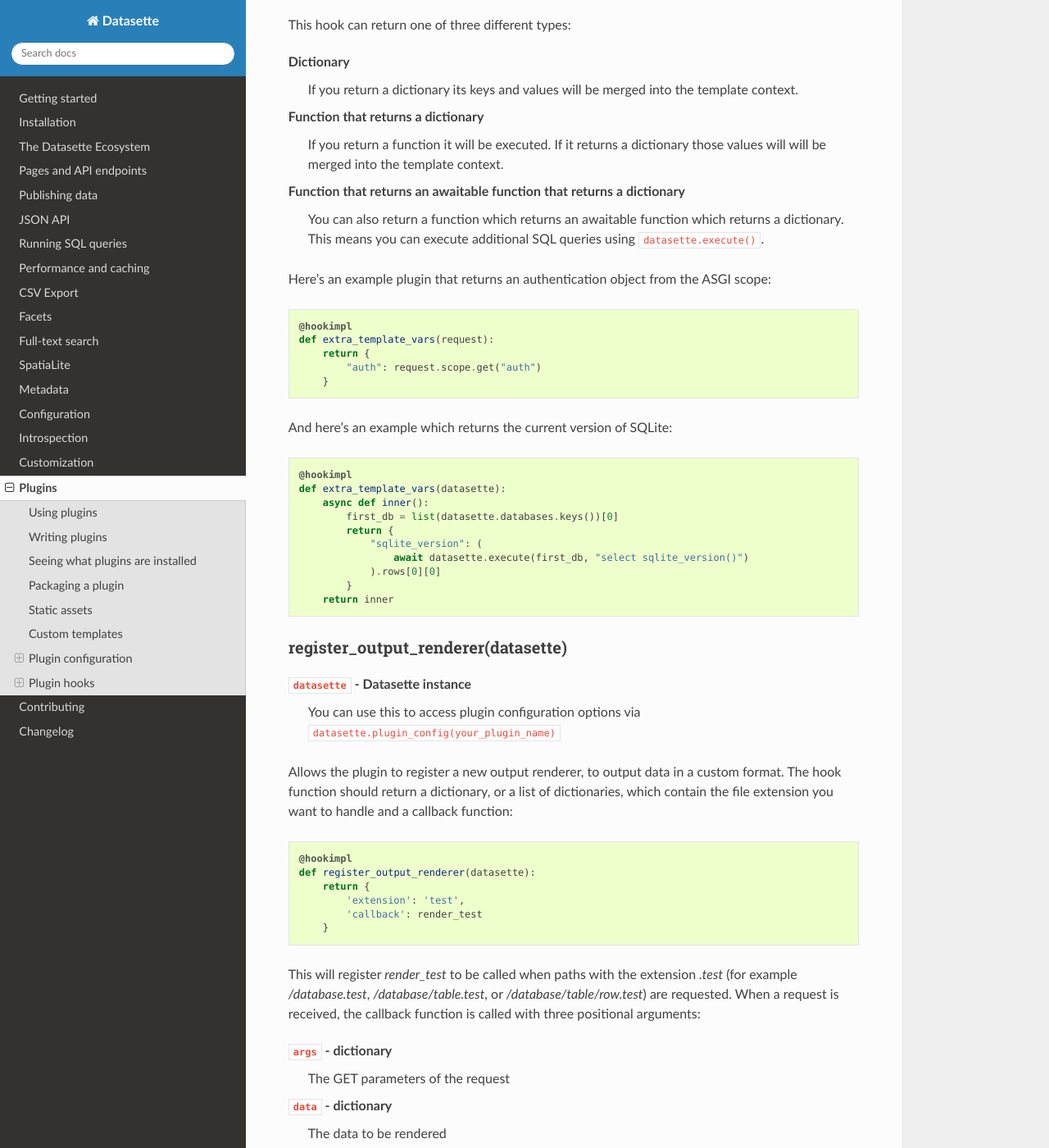
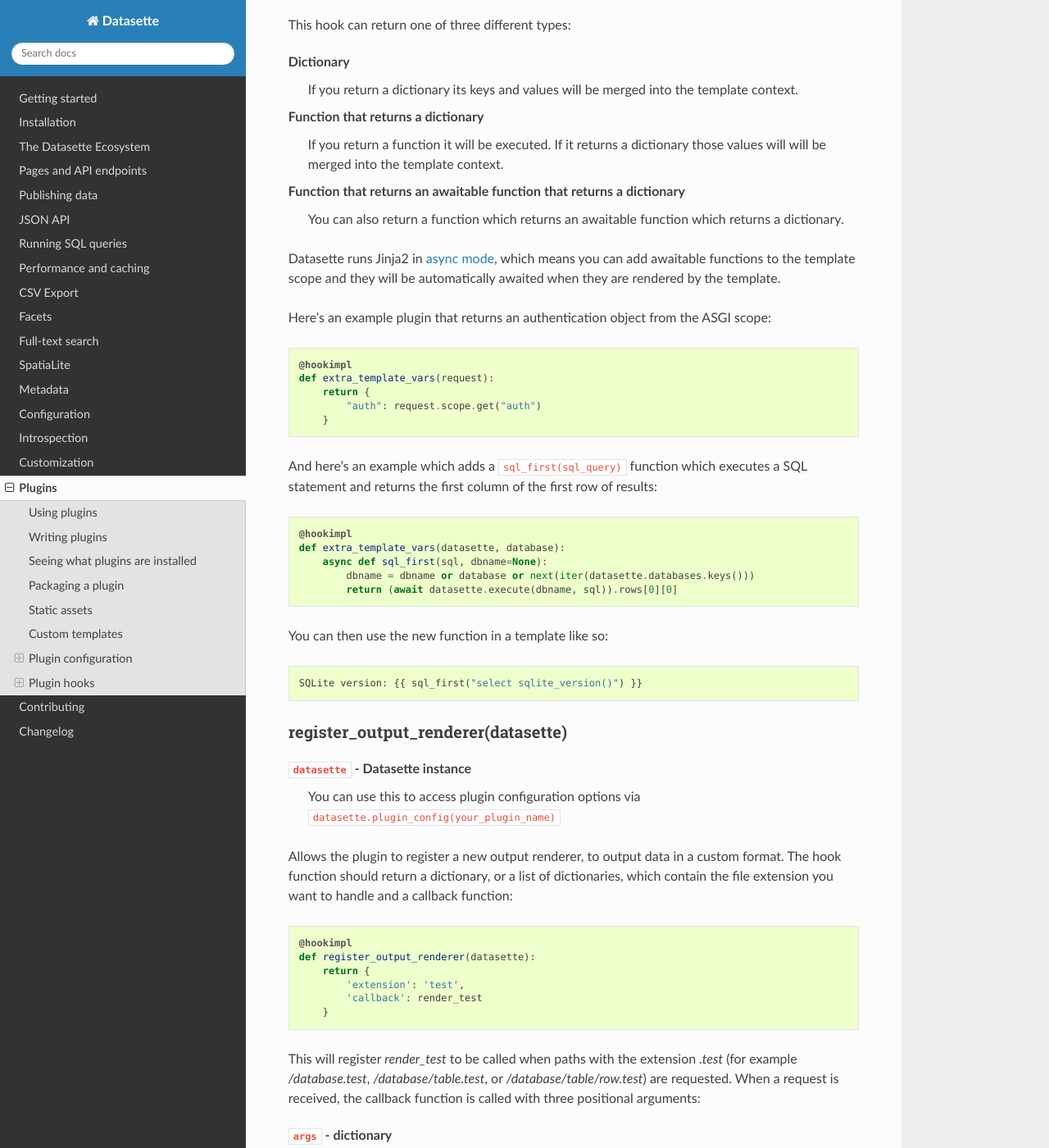
Before and after one commit to simonw/datasette, a Sphinx documentation site: the page built from docs/plugins.rst, in a window 1280 px wide and 1400 px high, scrolled down 12937 px. Shown: the whole window at 82% size. Built offline with Sphinx 7.4.7 and the Read the Docs theme 2.0.0, drawn with Linux system fonts in a browser that asks for light colours.

Commit message:
Render templates using Jinja async mode
Closes #628

```diff
--- a/docs/plugins.rst
+++ b/docs/plugins.rst
@@ -629,7 +629,9 @@
     If you return a function it will be executed. If it returns a dictionary those values will will be merged into the template context.
 
 Function that returns an awaitable function that returns a dictionary
-    You can also return a function which returns an awaitable function which returns a dictionary. This means you can execute additional SQL queries using ``datasette.execute()``.
+    You can also return a function which returns an awaitable function which returns a dictionary.
+
+Datasette runs Jinja2 in `async mode <https://jinja.palletsprojects.com/en/2.10.x/api/#async-support>`__, which means you can add awaitable functions to the template scope and they will be automatically awaited when they are rendered by the template.
 
 Here's an example plugin that returns an authentication object from the ASGI scope:
 
@@ -641,20 +643,19 @@
             "auth": request.scope.get("auth")
         }
 
-And here's an example which returns the current version of SQLite:
+And here's an example which adds a ``sql_first(sql_query)`` function which executes a SQL statement and returns the first column of the first row of results:
 
 .. code-block:: python
 
     @hookimpl
-    def extra_template_vars(datasette):
-        async def inner():
-            first_db = list(datasette.databases.keys())[0]
-            return {
-                "sqlite_version": (
-                    await datasette.execute(first_db, "select sqlite_version()")
-                ).rows[0][0]
-            }
-        return inner
+    def extra_template_vars(datasette, database):
+        async def sql_first(sql, dbname=None):
+            dbname = dbname or database or next(iter(datasette.databases.keys()))
+            return (await datasette.execute(dbname, sql)).rows[0][0]
+
+You can then use the new function in a template like so::
+
+    SQLite version: {{ sql_first("select sqlite_version()") }}
 
 .. _plugin_register_output_renderer:
 
```
Also changed, not shown: 5 other files.
